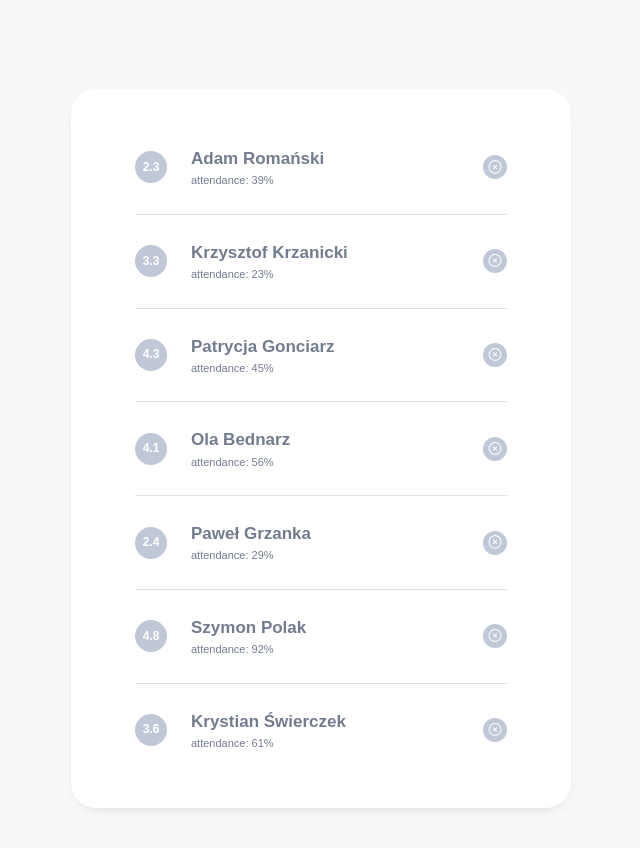
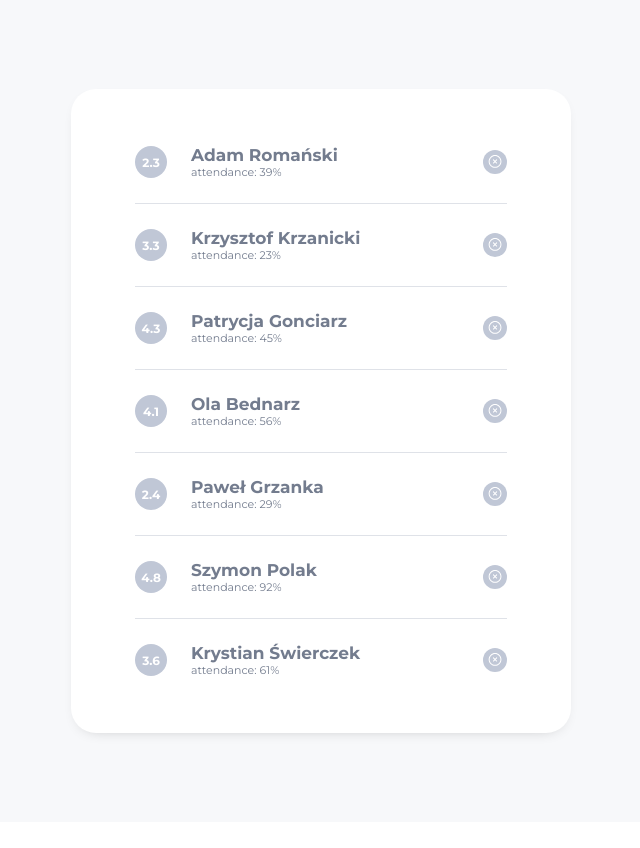
Before and after one commit to writecleancode/studybuddy-vue, a Vue app: page / in a window 1280 px wide. Shown: the top 848 px of the page, without its empty margins (319-959 px from the left). After the commit the page ends 822 px from the top, so only its background shows below. Built offline with nearby package versions, Linux system fonts and the light colour scheme.

Commit message:
CSS styles improvements: added SCSS variables, removed redundant CSS files; added 'Montserrat' font import

```diff
--- /dev/null
+++ b/src/assets/styles/_variables.scss
@@ -0,0 +1,12 @@
+$white: #fff;
+$light-grey: #F7F8FA;
+$grey: #C0C7D6;
+$dark-grey: #737C8E;
+$black: #111111;
+$success: #8FCB81;
+$error: #CB8581;
+$warning: #E1D888;
+
+$font-size-l: 1.7rem;
+$font-size-m: 1.2rem;
+$font-size-s: 1.1rem;
--- a/src/assets/styles/base.css
+++ /dev/null
@@ -1,86 +0,0 @@
-/* color palette from <https://github.com/vuejs/theme> */
-:root {
-  --vt-c-white: #ffffff;
-  --vt-c-white-soft: #f8f8f8;
-  --vt-c-white-mute: #f2f2f2;
-
-  --vt-c-black: #181818;
-  --vt-c-black-soft: #222222;
-  --vt-c-black-mute: #282828;
-
-  --vt-c-indigo: #2c3e50;
-
-  --vt-c-divider-light-1: rgba(60, 60, 60, 0.29);
-  --vt-c-divider-light-2: rgba(60, 60, 60, 0.12);
-  --vt-c-divider-dark-1: rgba(84, 84, 84, 0.65);
-  --vt-c-divider-dark-2: rgba(84, 84, 84, 0.48);
-
-  --vt-c-text-light-1: var(--vt-c-indigo);
-  --vt-c-text-light-2: rgba(60, 60, 60, 0.66);
-  --vt-c-text-dark-1: var(--vt-c-white);
-  --vt-c-text-dark-2: rgba(235, 235, 235, 0.64);
-}
-
-/* semantic color variables for this project */
-:root {
-  --color-background: var(--vt-c-white);
-  --color-background-soft: var(--vt-c-white-soft);
-  --color-background-mute: var(--vt-c-white-mute);
-
-  --color-border: var(--vt-c-divider-light-2);
-  --color-border-hover: var(--vt-c-divider-light-1);
-
-  --color-heading: var(--vt-c-text-light-1);
-  --color-text: var(--vt-c-text-light-1);
-
-  --section-gap: 160px;
-}
-
-@media (prefers-color-scheme: dark) {
-  :root {
-    --color-background: var(--vt-c-black);
-    --color-background-soft: var(--vt-c-black-soft);
-    --color-background-mute: var(--vt-c-black-mute);
-
-    --color-border: var(--vt-c-divider-dark-2);
-    --color-border-hover: var(--vt-c-divider-dark-1);
-
-    --color-heading: var(--vt-c-text-dark-1);
-    --color-text: var(--vt-c-text-dark-2);
-  }
-}
-
-*,
-*::before,
-*::after {
-  box-sizing: border-box;
-  margin: 0;
-  font-weight: normal;
-}
-
-body {
-  min-height: 100vh;
-  color: var(--color-text);
-  background: var(--color-background);
-  transition:
-    color 0.5s,
-    background-color 0.5s;
-  line-height: 1.6;
-  font-family:
-    Inter,
-    -apple-system,
-    BlinkMacSystemFont,
-    'Segoe UI',
-    Roboto,
-    Oxygen,
-    Ubuntu,
-    Cantarell,
-    'Fira Sans',
-    'Droid Sans',
-    'Helvetica Neue',
-    sans-serif;
-  font-size: 15px;
-  text-rendering: optimizeLegibility;
-  -webkit-font-smoothing: antialiased;
-  -moz-osx-font-smoothing: grayscale;
-}
--- /dev/null
+++ b/src/assets/styles/fonts.css
@@ -0,0 +1 @@
+@import url('https://fonts.googleapis.com/css2?family=Montserrat:wght@400;700&display=swap');
--- a/src/assets/styles/main.scss
+++ b/src/assets/styles/main.scss
@@ -1,4 +1,4 @@
-@import './base.css';
+@import './fonts.css';
 
 *,
 *::before,
@@ -11,7 +11,6 @@
 html {
   font-size: 62.5%;
   scroll-behavior: smooth;
-  -webkit-tap-highlight-color: transparent;
 }
 
 body {
@@ -19,16 +18,6 @@ body {
   color: #3e3e3e;
   font-size: 1.6rem;
   font-family: 'Montserrat', sans-serif;
-
-  /* &.preventScroll {
-    overflow-y: hidden;
-  }
-
-  .ReactModalPortal {
-    @media (min-width: 1200px) {
-      display: none;
-    }
-  } */
 }
 
 img {
--- a/src/components/atoms/DeleteButton.vue
+++ b/src/components/atoms/DeleteButton.vue
@@ -4,7 +4,9 @@
 	</button>
 </template>
 
-<style scoped>
+<style lang="scss" scoped>
+@use '@/assets/styles/variables' as *;
+
 .delete-button {
 	display: flex;
 	justify-content: center;
@@ -14,8 +16,7 @@
 	border-radius: 100px;
 	width: 24px;
 	height: 24px;
-	/* background-color: ${({ theme }) => theme.colors.grey}; */
-	background-color: #c0c7d6;
+	background-color: $grey;
 
 	img {
 		width: 60%;
--- a/src/components/atoms/StyledAverage.vue
+++ b/src/components/atoms/StyledAverage.vue
@@ -7,7 +7,7 @@ export default {
 	},
 
 	data() {
-        const bgColor = ''
+		const bgColor = '';
 		// const bgColor = () => {
 		// 	if (average >= 4) return 'success';
 		// 	if (average >= 3) return 'warning';
@@ -27,6 +27,8 @@ export default {
 </template>
 
 <style lang="scss" scoped>
+@use '@/assets/styles/variables' as *;
+
 .styled-average-wrapper {
 	display: flex;
 	justify-content: center;
@@ -39,24 +41,22 @@ export default {
 		if ($average >= 3) return theme.colors.warning;
 		if ($average >= 2) return theme.colors.error;
 		return theme.colors.grey;
-        }};
-        color: ${({ theme }) => theme.colors.white};
-        font-size: ${({ theme }) => theme.fontSize.m}; */
-	background-color: #c0c7d6;
-	color: #fff;
-	font-size: 1.2rem;
+        }}; */
+	background-color: $grey;
+	color: $white;
+	font-size: $font-size-m;
 	font-weight: bold;
 
 	&.success {
-		background-color: #8fcb81;
+		background-color: $success;
 	}
 
 	&.warning {
-		background-color: #e1d888;
+		background-color: $warning;
 	}
 
 	&.error {
-		background-color: #cb8581;
+		background-color: $error;
 	}
 }
 </style>
--- a/src/components/atoms/StyledInfo.vue
+++ b/src/components/atoms/StyledInfo.vue
@@ -18,23 +18,21 @@ export default {
 	</div>
 </template>
 
-<style scoped>
+<style lang="scss" scoped>
+@use '@/assets/styles/variables' as *;
+
 .styled-info-wrapper {
 	margin-left: 24px;
 }
 
 .styled-info-name {
-	/* color: ${({ theme }) => theme.colors.darkGrey};
-	font-size: ${({ theme }) => theme.fontSize.l}; */
-	color: #737c8e;
-	font-size: 1.7rem;
+	color: $dark-grey;
+	font-size: $font-size-l;
 	font-weight: bold;
 }
 
 .styled-info-attendance {
-	/* color: ${({ theme }) => theme.colors.darkGrey};
-	font-size: ${({ theme }) => theme.fontSize.s}; */
-	color: #737c8e;
-	font-size: 1.1rem;
+	color: $dark-grey;
+	font-size: $font-size-s;
 }
 </style>
--- a/src/components/molecules/StudentsListItem.vue
+++ b/src/components/molecules/StudentsListItem.vue
@@ -29,7 +29,7 @@ export default {
 	</li>
 </template>
 
-<style scoped>
+<style lang="scss" scoped>
 .styled-list-item {
 	display: flex;
 	align-items: center;
--- a/src/components/organisms/StudentsList.vue
+++ b/src/components/organisms/StudentsList.vue
@@ -25,15 +25,16 @@ export default {
 	</div>
 </template>
 
-<style scoped>
+<style lang="scss" scoped>
+@use '@/assets/styles/variables' as *;
+
 .wrapper {
 	margin: 25px;
 	padding: 32px 64px;
 	border-radius: 25px;
 	width: 100%;
 	max-width: 500px;
-	/* background-color: ${({ theme }) => theme.colors.white}; */
-	background-color: #fff;
+	background-color: $white;
 	box-shadow: 0 5px 15px -10px rgba(0, 0, 0, 0.3);
 }
 
--- a/src/views/App.vue
+++ b/src/views/App.vue
@@ -30,14 +30,15 @@ export default {
 	</div>
 </template>
 
-<style scoped>
+<style lang="scss" scoped>
+@use '@/assets/styles/variables' as *;
+
 .main-wrapper {
 	display: flex;
 	justify-content: center;
 	align-items: center;
 	padding: 64px;
 	min-height: 100vh;
-	/* background-color: ${({ theme }) => theme.colors.lightGrey}; */
-	background-color: #f7f8fa;
+	background-color: $light-grey;
 }
 </style>
```
